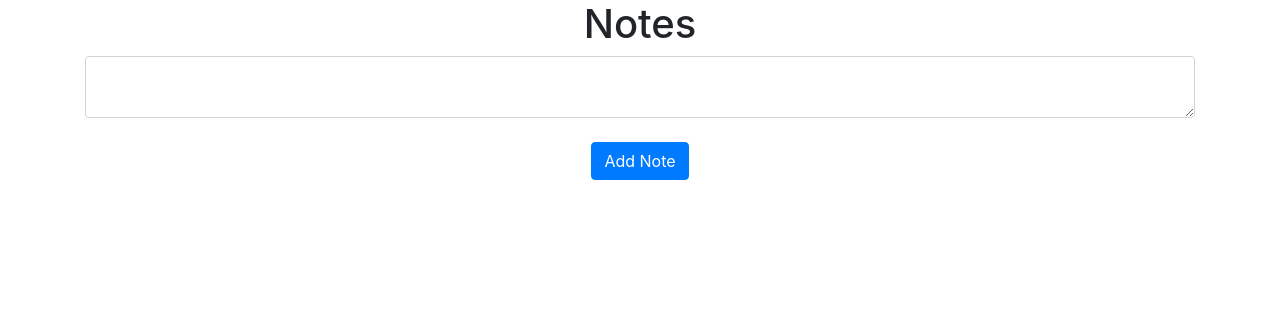
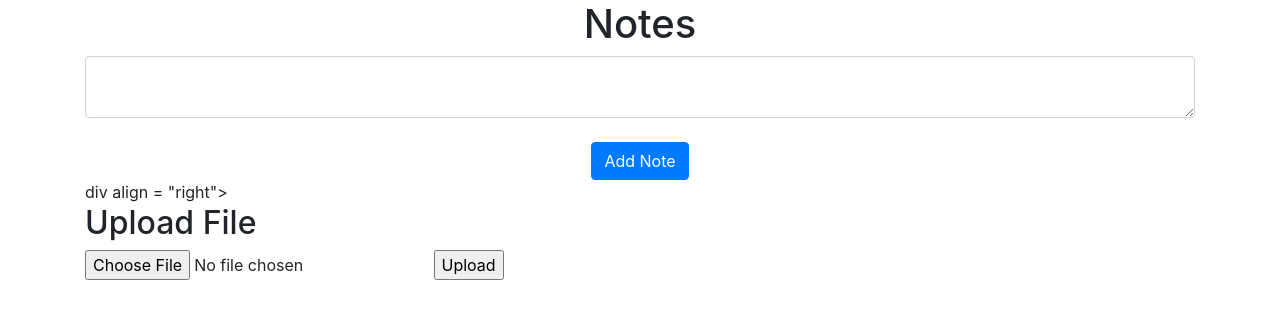
Before and after one commit to xhoodie123/iBox-Flask-, a Flask app: page / in a window 1280 px wide. Shown: the part 56-375 px from the top of the page. Run offline with Flask 2, Linux system fonts and the light colour scheme; a user stored in the database is signed in; data that the repository does not hold is empty; some libraries are stand-ins or nearby versions.

Commit message:
Update home.html
added the upload/ browse file buttons

```diff
--- a/website/templates/home.html
+++ b/website/templates/home.html
@@ -19,4 +19,12 @@
         <button type = "submit" class = "btn btn-primary">Add Note</button> <!-- create button for notes form-->
     </div>
 </form>
+
+div align = "right">
+<h2>Upload File</h2>
+<form action="" method=post enctype=multipart/form-data>
+	<p><input type=file name=file>
+	<input type=submit value=Upload>
+
+</form>
 {% endblock %}
```
